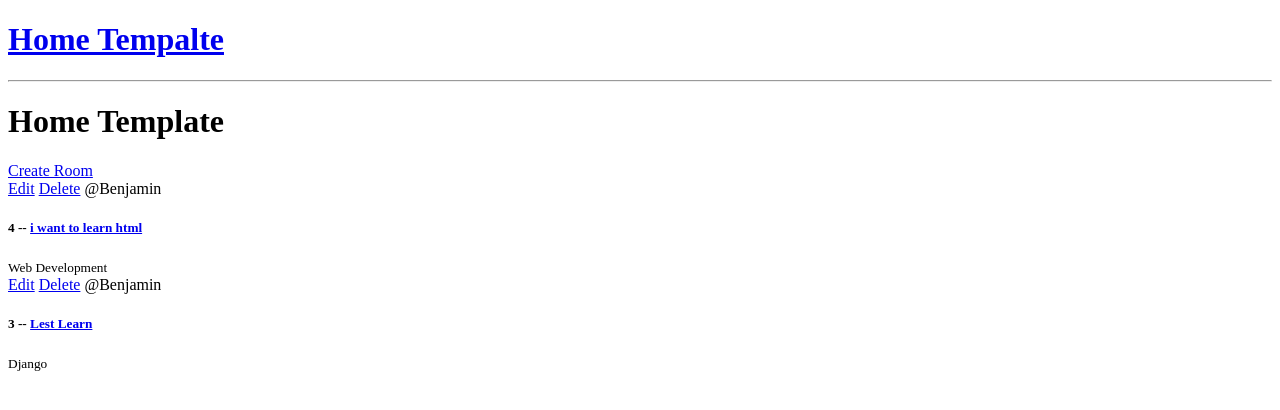
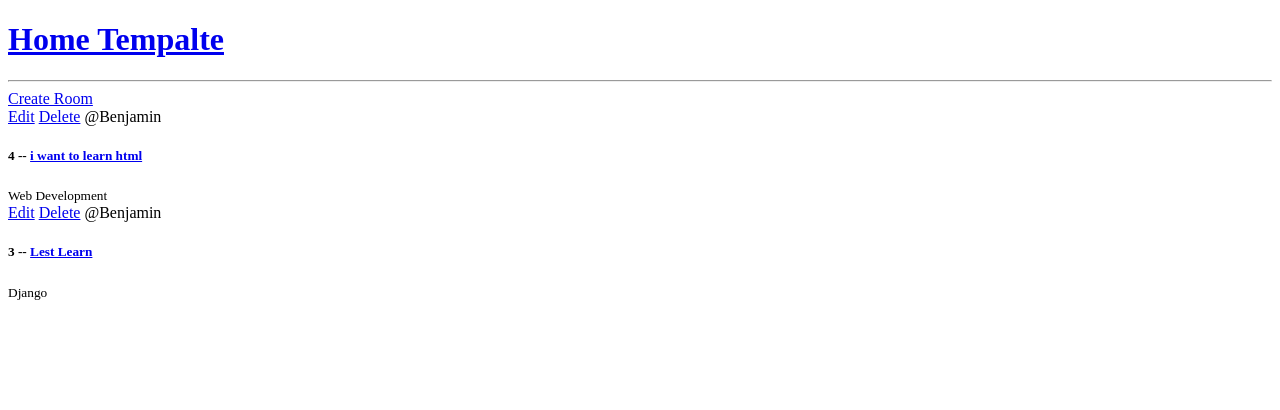
Before and after one commit to Origina-sudo/dev-space, a Django app: page / in a window 1280 px wide. Shown: the top 410 px of the page. Run offline with Django 5.2, Linux system fonts and the light colour scheme; data comes from the database, SQL or seed files in the repository.

Commit message:
Styling Home template

```diff
--- a/studybud/base/templates/base/home.html
+++ b/studybud/base/templates/base/home.html
@@ -1,6 +1,6 @@
-{% extends "main.html" %} {%block content %}
+{% extends "main.html" %}
 
-<h1>Home Template</h1>
+{%block content %}
 
 <div>
 
```
